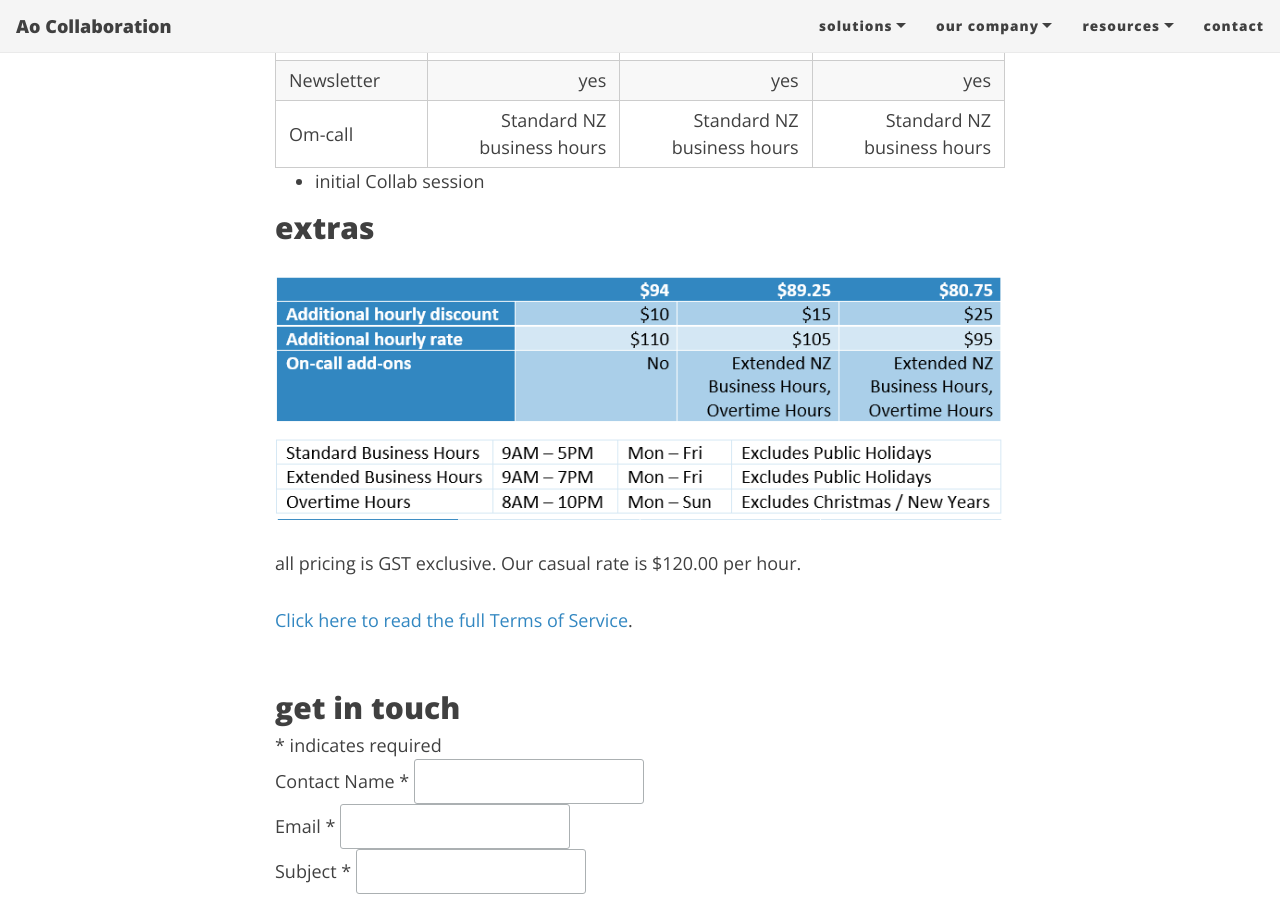
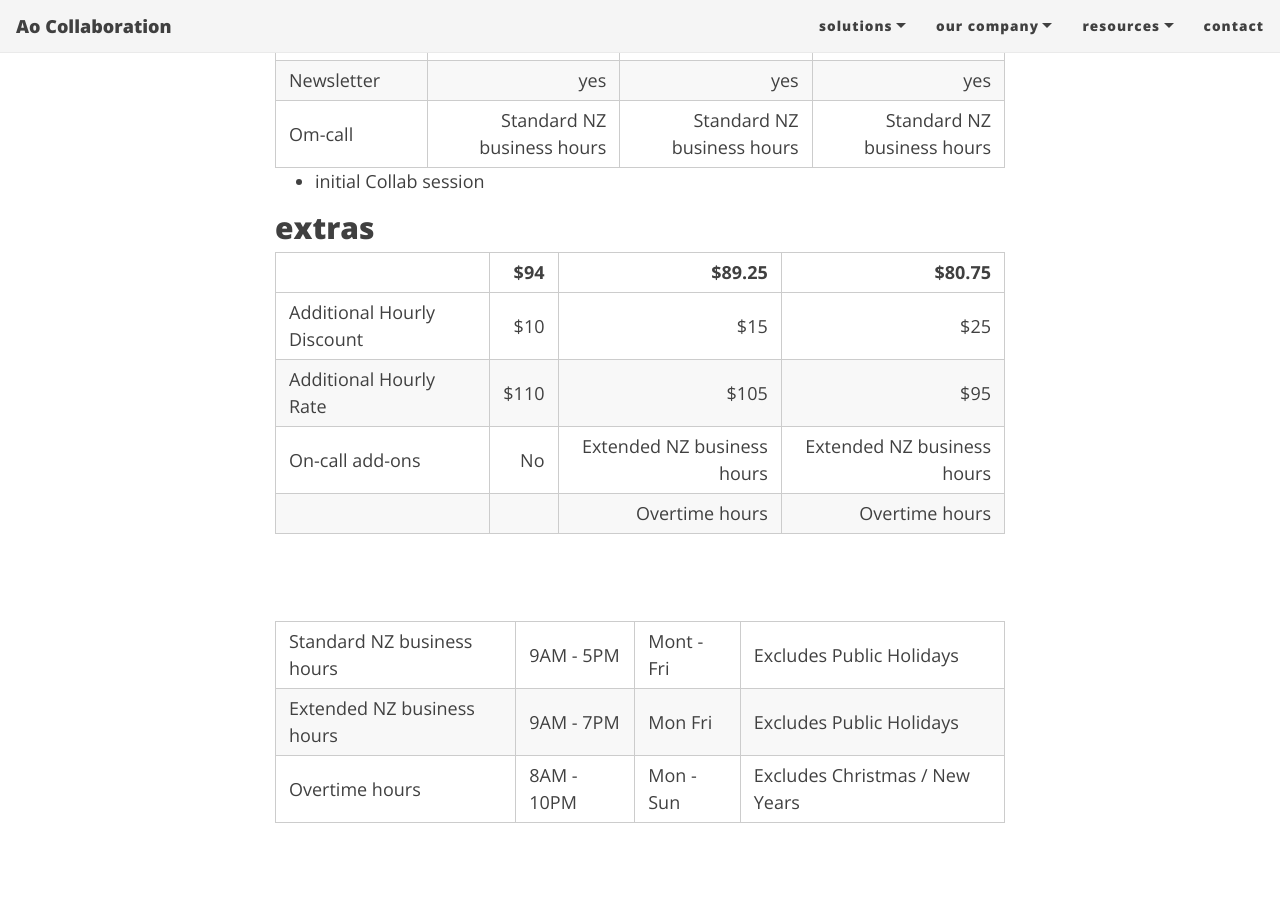
Before and after one commit to Ao-Collaboration/Ao-Collaboration.github.io, a Jekyll site: the page built from pricing.md, in a window 1280 px wide and 900 px high, scrolled down 1052 px. Built offline with Jekyll 4.4.1, drawn with Linux system fonts in a browser that asks for light colours; nearby versions of some CDN libraries; comment, search, counter and statistics services are not loaded.

Commit message:
Update pricing.md

```diff
--- a/pricing.md
+++ b/pricing.md
@@ -21,16 +21,27 @@ cover-img: assets/img/main-header.png
 | Om-call              | Standard NZ business hours  | Standard NZ business hours  | Standard NZ business hours  |
 
  * initial Collab session
-
+<br/>
 
 
 ## extras
 
-{:refdef: style="text-align: center;"}
-![NZ]({{ 'assets/img/pricing-extras.png' | relative_url }})
-{: refdef}
+|                            | $94                         | $89.25                      | $80.75                      |
+| -------------------------- |----------------------------:| ---------------------------:| ---------------------------:|
+| Additional Hourly Discount | $10                         | $15                         | $25                         |
+| Additional Hourly Rate     | $110                        | $105                        | $95                         |
+| On-call add-ons            | No                          | Extended NZ business hours  | Extended NZ business hours  |
+|                            |                             | Overtime hours              | Overtime hours              |
 
+<br/>
 
+| Standard NZ business hours  | 9AM - 5PM  | Mont - Fri | Excludes Public Holidays       |
+| Extended NZ business hours  | 9AM - 7PM  | Mon Fri    | Excludes Public Holidays       |
+| Overtime hours              | 8AM - 10PM | Mon - Sun  | Excludes Christmas / New Years |
+
+<br/>
+<br/>
+<br/>
 
 all pricing is GST exclusive.
 Our casual rate is $120.00 per hour.
```
